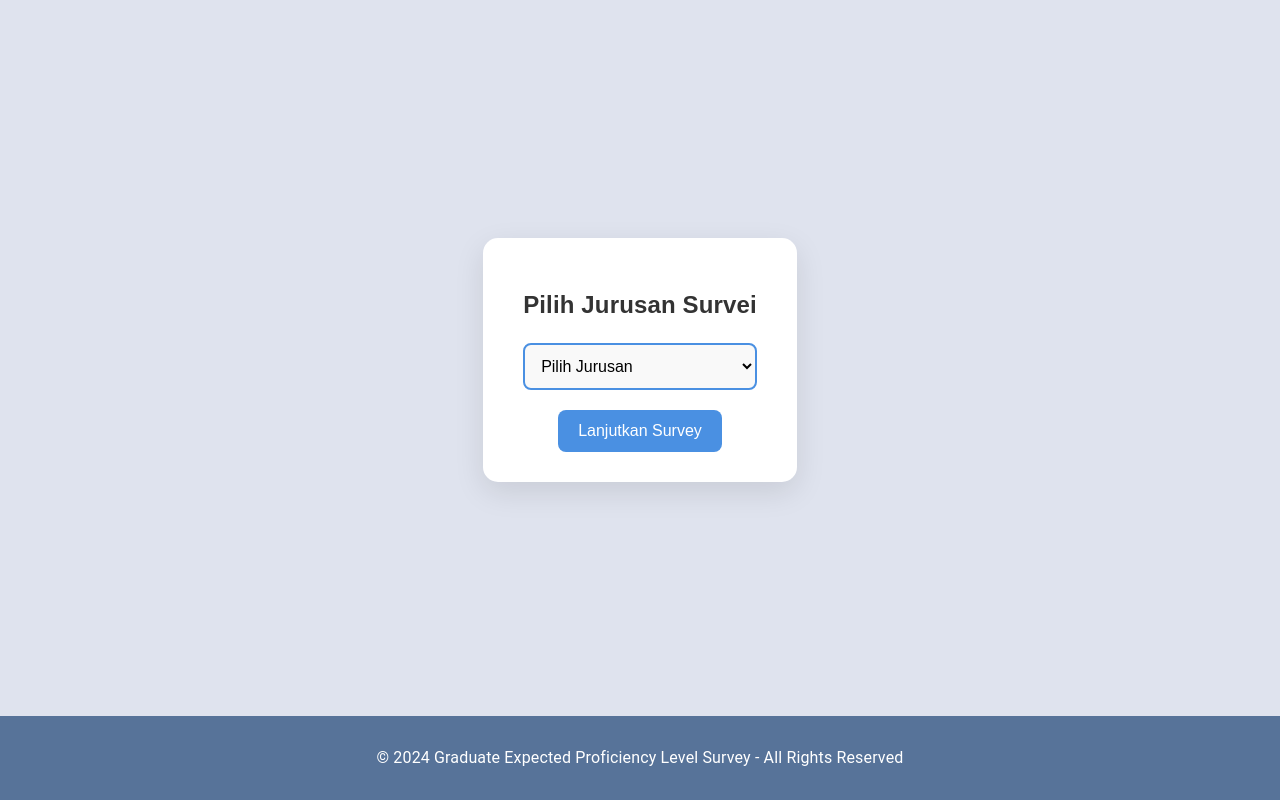
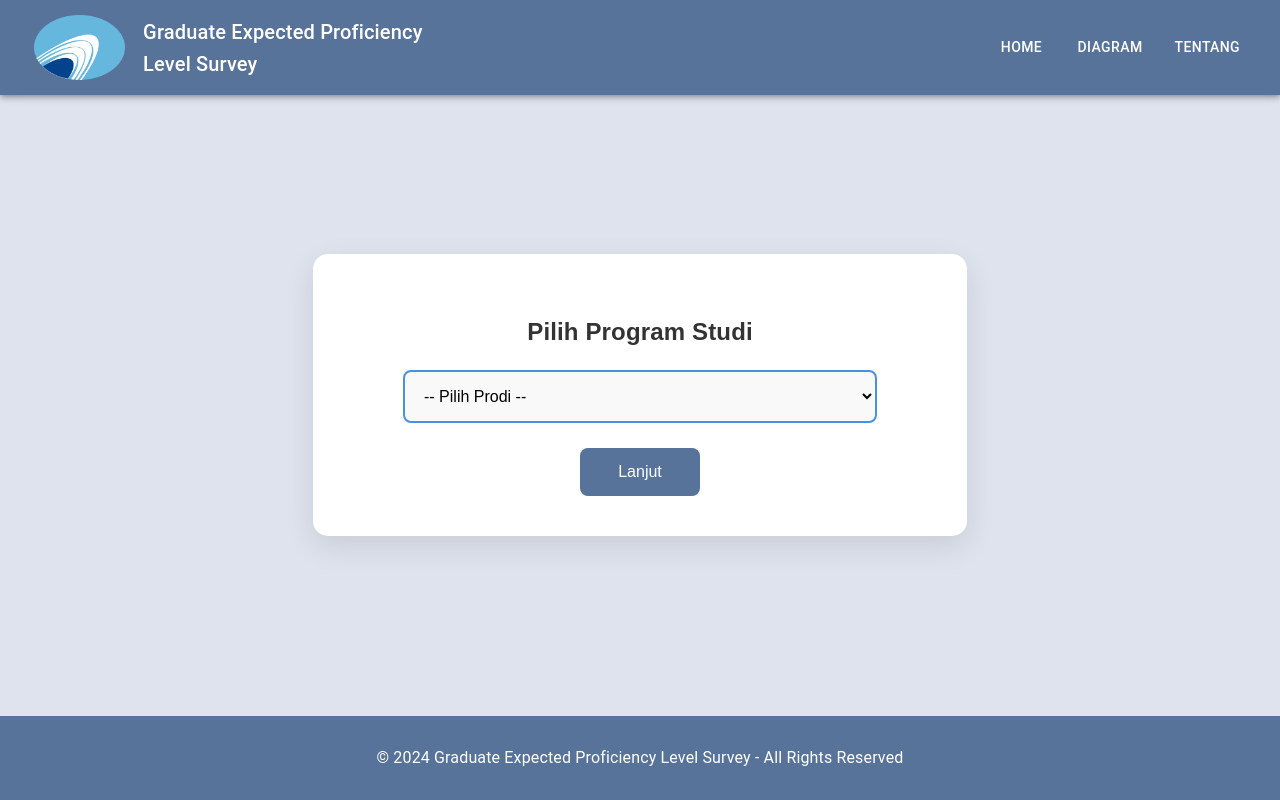
Before and after one commit to zckiy/Proficiency-Survey, a React (Create React App) app: page /pilihProdi in a window 1280 px wide. Built offline with nearby package versions, Linux system fonts and the light colour scheme.

Commit message:
ubah logo dan update pilihProdi.js

```diff
--- a/src/App.js
+++ b/src/App.js
@@ -30,12 +30,12 @@ function Main() {
   const [isLoggedIn, setIsLoggedIn] = useState(false); // State untuk status login
 
   const hideNavbarRoutes = [
-    '/dataAlumni',
-    '/dataDosen',
-    '/dataIndustri',
+    // '/dataAlumni',
+    // '/dataDosen',
+    // '/dataIndustri',
     '/survei',
     '/terimakasih',
-    '/pilihProdi',
+    // '/pilihProdi',
     '/dashboardAdmin',
     '/loginAdmin',
     '/pilihProdiAdmin'
--- a/src/components/Navbar.js
+++ b/src/components/Navbar.js
@@ -14,14 +14,14 @@ function Navbar() {
               src={Logo}
               alt="Logo"
               style={{
-                height: '70px',
+                height: '65px',
                 marginLeft: '10px',
                 marginRight: '10px',
-                marginTop: '10px',
-                marginBottom: '10px'
+                marginTop: '15px',
+                marginBottom: '15px'
               }}
             />
-            <Typography variant="h6" sx={{ color: '#fff', marginLeft: '5px' }}>
+            <Typography variant="h6" sx={{ color: '#fff', marginLeft: '8px' }}>
               Graduate Expected Proficiency <br/>Level Survey
             </Typography>
           </Link>
--- a/src/pages/Responden/IsiDataAlumni.js
+++ b/src/pages/Responden/IsiDataAlumni.js
@@ -16,7 +16,7 @@ function IsiDataAlumni() {
     return (
         <ThemeProvider theme={theme}>
             <CssBaseline />
-            <Container component="main" maxWidth="xs" sx={{ marginTop: '150px' }}>
+            <Container component="main" maxWidth="xs" sx={{ marginTop: '105px' }}>
                 <Box
                     sx={{
                         backgroundColor: '#fff',
--- a/src/pages/Responden/IsiDataDosen.js
+++ b/src/pages/Responden/IsiDataDosen.js
@@ -15,7 +15,7 @@ function IsiDataDosen() {
     return (
         <ThemeProvider theme={theme}>
             <CssBaseline />
-            <Container component="main" maxWidth="xs" sx={{ marginTop: '150px' }}>
+            <Container component="main" maxWidth="xs" sx={{ marginTop: '105px' }}>
                 <Box
                     sx={{
                         backgroundColor: '#fff',
--- a/src/pages/Responden/IsiDataIndustri.js
+++ b/src/pages/Responden/IsiDataIndustri.js
@@ -15,7 +15,7 @@ function IsiDataIndustri() {
     return (
         <ThemeProvider theme={theme}>
             <CssBaseline />
-            <Container component="main" maxWidth="xs" sx={{ marginTop: '150px' }}>
+            <Container component="main" maxWidth="xs" sx={{ marginTop: '105px' }}>
                 <Box
                     sx={{
                         backgroundColor: '#fff',
--- a/src/pages/Responden/PilihProdi.js
+++ b/src/pages/Responden/PilihProdi.js
@@ -23,7 +23,7 @@ const PilihProdi = () => {
   return (
     <div style={styles.container}>
       <div style={styles.card}>
-        <h2 style={styles.title}>Pilih Jurusan Survei</h2>
+        <h2 style={styles.title}>Pilih Program Studi</h2>
         <div style={styles.dropdownContainer}>
           <select
             id="prodi"
@@ -31,20 +31,44 @@ const PilihProdi = () => {
             onChange={handleSelectChange}
             style={styles.dropdown}
           >
-            <option value="">Pilih Jurusan</option>
+            <option value="">-- Pilih Prodi --</option>
             <option value="Teknik Informatika">TEKNIK INFORMATIKA</option>
-            <option value="Teknik Elektro">TEKNIK ELEKTRO</option>
+            <option value="Teknik Geomatika">TEKNIK GEOMATIKA</option>
+            <option value="Animasi">ANIMASI</option>
+            <option value="Teknologi Rekayasa Multimedia">TEKNOLOGI REKAYASA MULTIMEDIA</option>
+            <option value="Rekayasa Keamanan Siber">REKAYASA KEAMANAN SIBER</option>
+            <option value="Rekayasa Perangkat Lunak">REKAYASA PERANGKAT LUNAK</option>
+            <option value="Teknik Komputer">TEKNIK KOMPUTER</option>
+            <option value="Teknologi Permainan">TEKNOLOGI PERMAINAN</option>
+
+            <option value="Teknik Elektronika Manufaktur">TEKNIK ELEKTRONIKA MANUFAKTUR</option>
+            <option value="Teknologi Rekayasa Elektronika">TEKNOLOGI REKAYASA ELEKTRONIKA</option>
+            <option value="Teknik Instrumentasi">TEKNIK INSTRUMENTASI</option>
+            <option value="Teknik Mekatronika">TEKNIK MEKATRONIKA</option>
+            <option value="Teknologi Rekayasa Pembangkit Energi">TEKNOLOGI REKAYASA PEMBANGKIT ENERGI</option>
+            <option value="Teknologi Rekayasa Robotika">TEKNOLOGI REKAYASA ROBOTIKA</option>
+
             <option value="Teknik Mesin">TEKNIK MESIN</option>
-            <option value="Manajemen & Bisnis">MANAJEMEN & BISNIS</option>
+            <option value="Teknik Perawatan Pesawat Udara">TEKNIK PERAWATAN PESAWAT UDARA</option>
+            <option value="Teknologi Rekayasa Konstruksi Perkapalan">TEKNOLOGI REKAYASA KONSTRUKSI PERKAPALAN</option>
+            <option value="Teknologi Rekayasa Pengelasan dan Fabrikasi">TEKNOLOGI REKAYASA PENGELASAN DAN FABRIKASI</option>
+            <option value="Program Profesi Insinyur">PROGRAM PROFESI INSINYUR</option>
+            <option value="Teknologi Rekayasa Metalurgi">TEKNOLOGI REKAYASA METALURGI</option>
+
+            <option value="Akuntansi">AKUNTANSI</option>
+            <option value="Akuntansi Manajerial">AKUNTANSI MANAJERIAL</option>
+            <option value="Administrasi Bisnis Terapan">ADMINISTRASI BISNIS TERAPAN</option>
+            <option value="Logistik Perdagangan Internasional">LOGISTIK PERDAGANGAN INTERNASIONAL</option>
+            <option value="Jalur Cepat Distribusi Barang">JALUR CEPAT DISTRIBUSI BARANG</option>
           </select>
         </div>
         <button
-            style={isHovered ? { ...styles.submitBtn, ...styles.submitBtnHover } : styles.submitBtn}
-            onMouseEnter={() => setIsHovered(true)}
-            onMouseLeave={() => setIsHovered(false)}
-            onClick={handleSubmit}
-            >
-          Lanjutkan Survey
+          style={isHovered ? { ...styles.submitBtn, ...styles.submitBtnHover } : styles.submitBtn}
+          onMouseEnter={() => setIsHovered(true)}
+          onMouseLeave={() => setIsHovered(false)}
+          onClick={handleSubmit}
+        >
+          Lanjut
         </button>
       </div>
     </div>
@@ -56,12 +80,12 @@ const styles = {
     display: 'flex',
     justifyContent: 'center',
     alignItems: 'center',
-    height: '90vh',
+    height: '75vh',
     fontFamily: 'Arial, sans-serif',
   },
   card: {
     background: '#fff',
-    padding: '30px 40px',
+    padding: '40px 90px',
     borderRadius: '15px',
     boxShadow: '0 10px 30px rgba(0, 0, 0, 0.1)',
     textAlign: 'center',
@@ -74,11 +98,11 @@ const styles = {
     color: '#333',
   },
   dropdownContainer: {
-    marginBottom: '20px',
+    marginBottom: '25px',
   },
   dropdown: {
     width: '100%',
-    padding: '12px',
+    padding: '15px',
     fontSize: '16px',
     border: '2px solid #4A90E2',
     borderRadius: '8px',
@@ -87,8 +111,8 @@ const styles = {
     outline: 'none',
   },
   submitBtn: {
-    padding: '12px 20px',
-    backgroundColor: '#4A90E2',
+    padding: '15px 38px',
+    backgroundColor: '#577399',
     color: 'white',
     border: 'none',
     borderRadius: '8px',
@@ -97,7 +121,7 @@ const styles = {
     transition: 'background-color 0.3s ease',
   },
   submitBtnHover: {
-    backgroundColor: '#357ABD',
+    backgroundColor: '#577399',
   },
 };
 
```
Also changed, not shown: src/assets/images/image.png.
